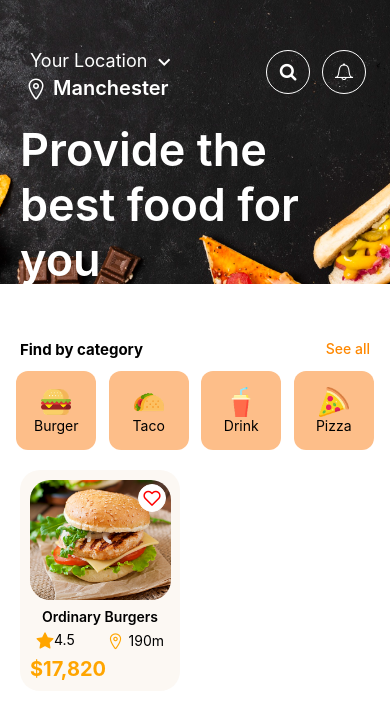
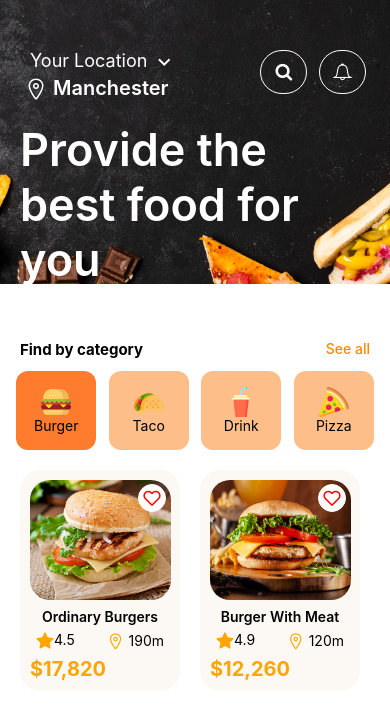
Before and after one commit to JonathanSaint/Ai-Food, a React Native app: screen / in a window 390 px wide. Shown: the top 718 px of the page. Built offline with nearby package versions, Linux system fonts and the light colour scheme.

Commit message:
Finished

```diff
--- a/App.js
+++ b/App.js
@@ -14,8 +14,8 @@ import EvilIcons from '@expo/vector-icons/EvilIcons';
 import AntDesign from '@expo/vector-icons/AntDesign';
 import Feather from '@expo/vector-icons/Feather';
 
-// const windowWidth = Dimensions.get('window').width;
-// const windowHeight = Dimensions.get('window').height;
+const windowWidth = Dimensions.get('window').width;
+const windowHeight = Dimensions.get('window').height;
 
 export default function App() {
   return (
@@ -56,7 +56,7 @@ export default function App() {
         <Text style={styles.seeAllText}>See all</Text>
       </View>
       <View style={styles.categoryImages}>
-        <View style={styles.foodCategory}>
+        <View style={styles.foodCategory1}>
           <Image source={require('./assets/burger.png')} style={styles.foodImage} />
           <Text>Burger</Text>
         </View>
@@ -73,6 +73,7 @@ export default function App() {
           <Text>Pizza</Text>
         </View>
       </View>
+      <View style={styles.foodList}>
       <View style={styles.foodContainer} >
         <View style={styles.favorite}>
          <Feather name="heart" size={18} color="red" />
@@ -94,6 +95,29 @@ export default function App() {
           $17,820
          </Text>
          </View>
+      </View>
+      <View style={styles.foodContainer} >
+        <View style={styles.favorite}>
+         <Feather name="heart" size={18} color="red" />
+        </View>
+        <Image source={require('./assets/burger2.png')} style={styles.foodItem} />
+        <Text style={styles.foodText}>Burger With Meat</Text>
+        <View style={styles.foodRating}>
+         <View style={styles.star}>
+          <AntDesign name="star" size={18} color="orange" />
+          <Text>4.9</Text>
+         </View>
+         <View style={styles.distance}>
+          <Ionicons name="location-outline" size={18} color="orange" />
+          <Text>120m</Text>
+         </View>
+        </View>
+        <View style={styles.priceContainer}>
+          <Text style={styles.price}>
+          $12,260
+         </Text>
+         </View>
+      </View>
       </View>
       <StatusBar style='light'/>
     </View>
@@ -146,7 +170,7 @@ const styles = StyleSheet.create({
  },
 
   iconCircle: {
-    width: 44,
+    width: windowWidth * 0.12,
     height: 44,
     borderRadius: 22,
     borderWidth: 1,
@@ -168,7 +192,7 @@ const styles = StyleSheet.create({
   justifyContent: 'space-between',
   paddingHorizontal: 20,
   marginBottom: 12,
-  marginTop: -150
+  marginTop: -150,
  },
 
  categoryImages: {
@@ -184,6 +208,15 @@ const styles = StyleSheet.create({
   width: 80,
   backgroundColor: '#fdbe89'
  },
+
+ foodCategory1: {
+  borderRadius: 12,
+  padding: 16,
+  alignItems: 'center',
+  width: 80,
+  backgroundColor: '#ff5e00d0'
+ },
+
 
  foodImage: {
   width: 30,
@@ -262,5 +295,9 @@ const styles = StyleSheet.create({
   top: 14,
   right: 14,
   backgroundColor: 'white'
+ },
+
+ foodList: {
+  flexDirection: 'row'
  }
 });
```
